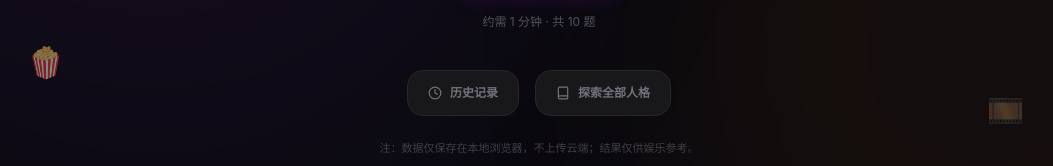
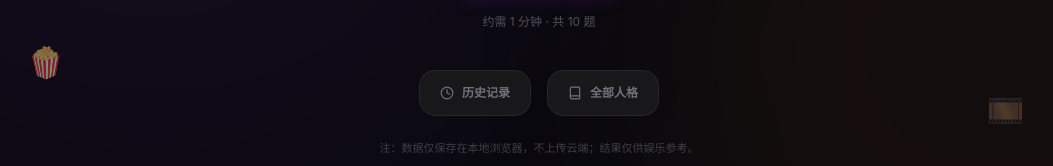
Before and after one commit to jucilang2022/DBTI, a React (Vite) app: page / in a window 1280 px wide. Shown: the part 506-672 px from the top of the page, without its empty margins (101-1154 px from the left). Built offline with nearby package versions, Linux system fonts and the light colour scheme.

Commit message:
首页文案：探索全部人格 → 全部人格

```diff
--- a/src/components/StartScreen.tsx
+++ b/src/components/StartScreen.tsx
@@ -121,7 +121,7 @@ export function StartScreen({ onStart, onHistory, onExplore }: StartScreenProps)
             whileTap={{ scale: 0.98 }}
           >
             <Book className="w-3.5 h-3.5" />
-            探索全部人格
+            全部人格
           </motion.button>
         </div>
 
```
